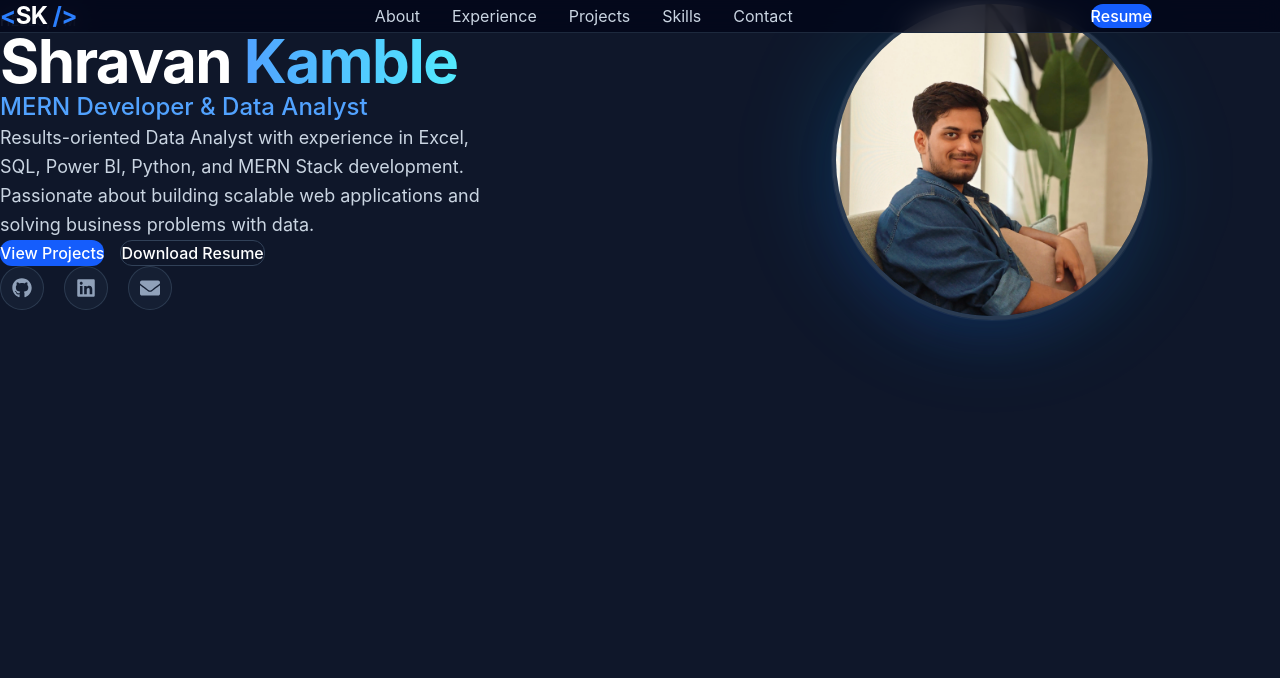
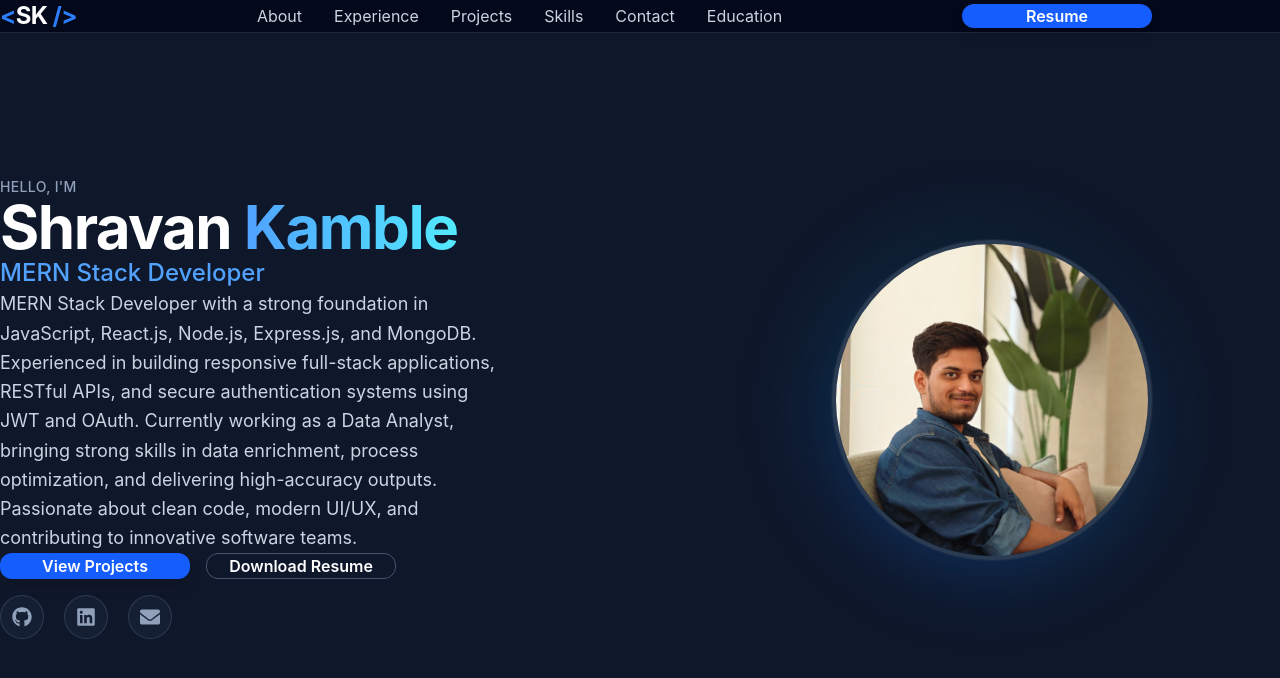
Before and after one commit to FILTERBlood/Shravan, a React (Vite) app: page / in a window 1280 px wide. Shown: the top 678 px of the page. Built offline with nearby package versions, Linux system fonts and the light colour scheme.

Commit message:
Build responsive hero section

```diff
--- a/src/App.jsx
+++ b/src/App.jsx
@@ -1,13 +1,24 @@
 import Navbar from "./components/layout/Navbar";
 import Hero from "./sections/Hero";
+import About from "./sections/About";
+import Experience from "./sections/Experience";
+import { useState } from "react";
 
 function App() {
+  const [activeSection, setActiveSection] = useState("hero");
+
+  const sections = {
+    hero: <Hero />,
+    about: <About />,
+    experience: <Experience />,
+  };
+
   return (
     <>
-      <Navbar />
+      <Navbar activeSection={activeSection} setActiveSection={setActiveSection} />
 
-      <main className="pt-32">
-        <Hero />
+      <main className="pt-24">
+        {sections[activeSection]}
       </main>
     </>
   );
--- a/src/components/layout/Navbar.jsx
+++ b/src/components/layout/Navbar.jsx
@@ -2,33 +2,41 @@ import { useState } from "react";
 import Logo from "../ui/Logo";
 import Button from "../ui/Button";
 
-const navItems = ["About", "Experience", "Projects", "Skills", "Contact"];
+const navItems = ["About", "Experience", "Projects", "Skills", "Contact", "Education"];
 
-function Navbar() {
+function Navbar({ activeSection, setActiveSection }) {
   const [isOpen, setIsOpen] = useState(false);
+
+  const handleNavClick = (item) => {
+    setActiveSection(item.toLowerCase());
+    setIsOpen(false);
+  };
 
   return (
     <header className="fixed top-0 left-0 z-50 w-full border-b border-slate-800 bg-slate-950/80 backdrop-blur-md">
       <nav className="mx-auto flex max-w-6xl items-center justify-between px-8 py-5">
-        <Logo />
+        <Logo onClick={() => handleNavClick("hero")} />
 
         {/* Desktop Navigation */}
         <ul className="hidden items-center gap-8 md:flex">
           {navItems.map((item) => (
             <li key={item}>
-              <a
-                href={`#${item.toLowerCase()}`}
-                className="text-slate-300 transition-colors hover:text-white focus-visible:text-white focus-visible:outline-none"
+              <button
+                type="button"
+                onClick={() => handleNavClick(item)}
+                className={`text-slate-300 transition-colors hover:text-white focus-visible:text-white focus-visible:outline-none ${
+                  activeSection === item.toLowerCase() ? "text-white" : ""
+                }`}
               >
                 {item}
-              </a>
+              </button>
             </li>
           ))}
         </ul>
 
         {/* Desktop Resume Button */}
         <div className="hidden md:block">
-          <Button>Resume</Button>
+          <Button href="#" variant="primary">Resume</Button>
         </div>
 
         {/* Mobile Hamburger */}
@@ -70,18 +78,18 @@ function Navbar() {
           <ul className="flex flex-col gap-2 px-6 py-4">
             {navItems.map((item) => (
               <li key={item}>
-                <a
-                  href={`#${item.toLowerCase()}`}
-                  onClick={() => setIsOpen(false)}
-                  className="block rounded-md px-3 py-2 text-slate-300 transition-colors hover:bg-slate-900 hover:text-white"
+                <button
+                  type="button"
+                  onClick={() => handleNavClick(item)}
+                  className="block w-full rounded-md px-3 py-2 text-left text-slate-300 transition-colors hover:bg-slate-900 hover:text-white"
                 >
                   {item}
-                </a>
+                </button>
               </li>
             ))}
 
             <li className="pt-2">
-              <Button>Resume</Button>
+              <Button href="#" variant="primary">Resume</Button>
             </li>
           </ul>
         </div>
--- a/src/components/ui/Button.jsx
+++ b/src/components/ui/Button.jsx
@@ -1,13 +1,37 @@
-function Button({ children, href = "#", className = "", variant = "primary", ...rest }) {
+function Button({
+  children,
+  href = "#",
+  variant = "primary",
+  className = "",
+  ...rest
+}) {
   const variants = {
-    primary: "bg-blue-600 hover:bg-blue-500 text-white",
-    secondary: "border border-slate-700 hover:border-blue-500 text-white bg-transparent",
+    primary:
+      "bg-blue-600 hover:bg-blue-500 text-white shadow-lg hover:shadow-blue-500/30",
+
+    secondary:
+      "border border-slate-600 bg-slate-900 hover:border-blue-500 hover:bg-slate-800 text-white",
   };
 
   return (
     <a
       href={href}
-      className={`inline-flex items-center justify-center rounded-xl px-6 py-4 font-medium transition-all duration-300 ${variants[variant]} ${className}`}
+      className={`
+        inline-flex
+        items-center
+        justify-center
+        rounded-xl
+        px-8
+        py-4
+        min-w-[190px]
+        text-base
+        font-semibold
+        transition-all
+        duration-300
+        hover:-translate-y-1
+        ${variants[variant]}
+        ${className}
+      `}
       {...rest}
     >
       {children}
--- a/src/components/ui/Logo.jsx
+++ b/src/components/ui/Logo.jsx
@@ -1,14 +1,17 @@
-function Logo() {
+import Button from "./Button";
+
+function Logo({onClick}) {
     return(
-        <a
-            href="#hero"
+        <button
+            type="button"
+            onClick={onClick}
             className="text-2xl font-bold tracking-tight text-white"
             aria-label="Go to top of page"
             >
                 <span className="text-blue-500">&lt;</span>
                 SK
                 <span className="text-blue-500"> /&gt;</span>
-        </a>
+        </button>
     );
 }
 
--- a/src/data/experience.js
+++ b/src/data/experience.js
@@ -0,0 +1,40 @@
+const experience = [
+  {
+    company: "eClerx",
+    location: "Mumbai",
+    role: "Data Analyst",
+    startDate: "Jan 2025",
+    endDate: "Present",
+    points: [
+      "Delivered error-free data outputs on time across 5+ client projects, increasing efficiency by 30–40% while supporting smooth deliveries and profitability goals.",
+      "Supported SKU enrichment for 2,000+ items and effective workload management, improving team efficiency and process flow by 35%.",
+      "Developed category mapping for a pilot project across industrial categories and built custom data models, standardizing 500+ attributes with 95%+ accuracy.",
+      "Performed attribute enrichment on key projects, filling gaps for thousands of records and boosting dataset completeness and quality by 25–40%.",
+      "Created comparative analysis presentations and data comparison reports for multiple product lines, enhancing team clarity and decision-making.",
+    ],
+  },
+  {
+    company: "Tinkerer's Lab, VESIT",
+    location: "Mumbai",
+    role: "Forum WebApp Development (Internship)",
+    startDate: "Jun 2021",
+    endDate: "Jul 2021",
+    points: [
+      "Developed a responsive web application using HTML, CSS, and MongoDB.",
+      "Designed database schemas and frontend interfaces with Git-based collaboration.",
+    ],
+  },
+  {
+    company: "VESIT",
+    location: "Mumbai",
+    role: "Object Identification Using IoT (Internship)",
+    startDate: "Jun 2022",
+    endDate: "Jul 2022",
+    points: [
+      "Worked on an IoT-based object identification system.",
+      "Gained hands-on experience in sensor integration and real-time data processing.",
+    ],
+  },
+];
+
+export default experience;
--- a/src/data/profile.js
+++ b/src/data/profile.js
@@ -1,20 +1,21 @@
-const profile ={
-    firstName: "Shravan",
-    lastName: "Kamble",
+const profile = {
+  firstName: "Shravan",
+  lastName: "Kamble",
 
-    headLine: "MERN Developer & Data Analyst",
+  headLine: "MERN Stack Developer",
 
-    location: "Mumbai, India",
+  location: "Mumbai, India",
 
-    email: "shravankamble151@gmail.com",
+  email: "shravankamble151@gmail.com",
 
-    github: "https://github.com/FILTERBlood",
+  phone: "+91-9324348332",
 
-    linkedin: "https://www.linkedin.com/in/shravankamble/",
+  github: "https://github.com/FILTERBlood",
 
-    summary:
-    "Results-oriented Data Analyst with experience in Excel, SQL, Power BI, Python, and MERN Stack development. Passionate about building scalable web applications and solving business problems with data.",
+  linkedin: "https://linkedin.com/in/shravankamble",
 
-}
+  summary:
+    "MERN Stack Developer with a strong foundation in JavaScript, React.js, Node.js, Express.js, and MongoDB. Experienced in building responsive full-stack applications, RESTful APIs, and secure authentication systems using JWT and OAuth. Currently working as a Data Analyst, bringing strong skills in data enrichment, process optimization, and delivering high-accuracy outputs. Passionate about clean code, modern UI/UX, and contributing to innovative software teams.",
+};
 
 export default profile;
--- a/src/data/skills.js
+++ b/src/data/skills.js
@@ -1,13 +1,38 @@
 const skills = {
+  frontend: [
+    "React.js",
+    "JavaScript (ES6+)",
+    "HTML5",
+    "CSS3",
+    "Tailwind CSS",
+    "Bootstrap",
+    "React Hooks",
+    "React Router",
+  ],
 
-    frontend: ["React", "JavaScript", "HTML", "CSS", "Tailwind CSS"],
+  backend: [
+    "Node.js",
+    "Express.js",
+    "RESTful APIs",
+    "JWT Authentication",
+    "Google OAuth",
+    "MVC Architecture",
+  ],
 
-    backend: ["Node.js", "Express.js"],
+  database: ["MongoDB", "Mongoose", "MySQL"],
 
-    database: ["MongoDB", "SQL"],
+  languages: ["JavaScript", "SQL", "Python", "C++"],
 
-    analytics: ["Excel", "Power BI", "Python"],
-
+  tools: [
+    "Git",
+    "GitHub",
+    "VS Code",
+    "Postman",
+    "MongoDB Compass",
+    "Excel (Advanced + VBA)",
+    "Power BI",
+    "Databricks",
+  ],
 };
 
 export default skills;
--- a/src/sections/About.jsx
+++ b/src/sections/About.jsx
@@ -0,0 +1,41 @@
+import { motion } from "framer-motion";
+import profile from "../data/profile";
+
+function About() {
+  return (
+    <section
+      id="about"
+      className="mx-auto max-w-4xl px-6 py-24 sm:px-8"
+    >
+      <motion.div
+        initial={{ opacity: 0, y: 20 }}
+        whileInView={{ opacity: 1, y: 0 }}
+        viewport={{ once: true, amount: 0.3 }}
+        transition={{ duration: 0.6, ease: "easeOut" }}
+      >
+        <h2 className="text-sm font-semibold uppercase tracking-widest text-blue-500">
+          About Me
+        </h2>
+
+        <h3 className="mt-3 text-3xl font-bold text-white sm:text-4xl">
+          Building things with code, backed by real-world data experience
+        </h3>
+
+        <p className="mt-6 text-lg leading-relaxed text-slate-300">
+          {profile.summary}
+        </p>
+
+        <p className="mt-4 text-lg leading-relaxed text-slate-300">
+          I'm currently working as a Data Analyst at eClerx, where I focus on
+          data enrichment, process optimization, and delivering high-accuracy
+          outputs across client projects. Alongside that, I've been building
+          full-stack applications with the MERN stack — from authentication
+          systems to REST APIs to responsive UIs — and I'm actively working
+          toward a full-time role as a software developer.
+        </p>
+      </motion.div>
+    </section>
+  );
+}
+
+export default About;
--- a/src/sections/Experience.jsx
+++ b/src/sections/Experience.jsx
@@ -0,0 +1,56 @@
+import { motion } from "framer-motion";
+import experience from "../data/experience";
+
+function Experience() {
+  return (
+    <section id="experience" className="mx-auto max-w-6xl px-6 py-24 sm:px-8">
+      <motion.div
+        initial={{ opacity: 0, y: 20 }}
+        animate={{ opacity: 1, y: 0 }}
+        transition={{ duration: 0.6, ease: "easeOut" }}
+      >
+        <h2 className="text-sm font-semibold uppercase tracking-widest text-blue-500">
+          Experience
+        </h2>
+
+        <h3 className="mt-3 text-3xl font-bold text-white sm:text-4xl">
+          Where I've worked
+        </h3>
+
+        <div className="mt-12 flex flex-col gap-10">
+          {experience.map((job) => (
+            <div
+              key={`${job.company}-${job.role}`}
+              className="rounded-2xl border border-slate-800 bg-slate-900/50 p-6 sm:p-8"
+            >
+              <div className="flex flex-col justify-between gap-1 sm:flex-row sm:items-center">
+                <h4 className="text-xl font-semibold text-white">
+                  {job.role} · {job.company}
+                </h4>
+                <span className="text-sm text-slate-400">
+                  {job.startDate} – {job.endDate}
+                </span>
+              </div>
+
+              <p className="mt-1 text-sm text-slate-500">{job.location}</p>
+
+              <ul className="mt-4 flex flex-col gap-2">
+                {job.points.map((point, index) => (
+                  <li
+                    key={index}
+                    className="flex gap-3 text-slate-300"
+                  >
+                    <span className="mt-2 h-1.5 w-1.5 flex-shrink-0 rounded-full bg-blue-500" />
+                    <span>{point}</span>
+                  </li>
+                ))}
+              </ul>
+            </div>
+          ))}
+        </div>
+      </motion.div>
+    </section>
+  );
+}
+
+export default Experience;
--- a/src/sections/Hero.jsx
+++ b/src/sections/Hero.jsx
@@ -14,8 +14,7 @@ const icons = {
 function Hero() {
   return (
     <section
-      id="hero"
-      className="relative mx-auto flex max-w-6xl flex-col-reverse items-center gap-12 px-6 pb-24 pt-16 sm:px-8 md:flex-row md:justify-between md:gap-16 md:pt-28 lg:gap-20"
+      id="hero" className="min-h-screen max-w-6xl mx-auto px-6 pt-24 pb-16 flex flex-col-reverse md:flex-row items-center justify-center md:justify-between gap-10 md:gap-16 "
     >
       {/* Left column: text */}
       <motion.div
@@ -43,7 +42,7 @@ function Hero() {
           {profile.summary}
         </p>
 
-        <div className="mt-9 flex flex-wrap justify-center gap-4 md:justify-start">
+        <div className=" mt-12 flex flex-wrap justify-center gap-4 md:justify-start">
           <Button href="#projects" variant="primary">
             View Projects
           </Button>
@@ -56,7 +55,7 @@ function Hero() {
           </Button>
         </div>
 
-        <div className="mt-10 flex justify-center gap-5 md:justify-start">
+        <div className="translate-y-4 flex justify-center md:justify-start gap-5">
           {socials.map((item) => {
             const Icon = icons[item.name];
             return (
--- a/src/sections/Projects.jsx
+++ b/src/sections/Projects.jsx
@@ -0,0 +1,25 @@
+import { motion } from "framer-motion";
+import projects from "../data/projects";
+
+
+function Projects(){
+    return(
+        <section id="projects" className="mx-auto max-w-6xl px-6 py-24 sm:px-8">
+        <motion.div
+            initial={{ opacity: 0, y: 20 }}
+            animate={{ opacity: 1, y: 0 }}
+            transition={{ duration: 0.6, ease: "easeOut" }}
+        >
+            <h2 className="text-sm font-semibold uppercase tracking-widest text-blue-500">
+                Projects
+            </h2>
+
+
+
+        </motion.div>
+        </section>
+
+    );
+}
+
+export default Projects;
```
Also changed, not shown: src/data/education.js (added, +22 -0 lines), 1 other file (tests, documents, lock files or other folders).
